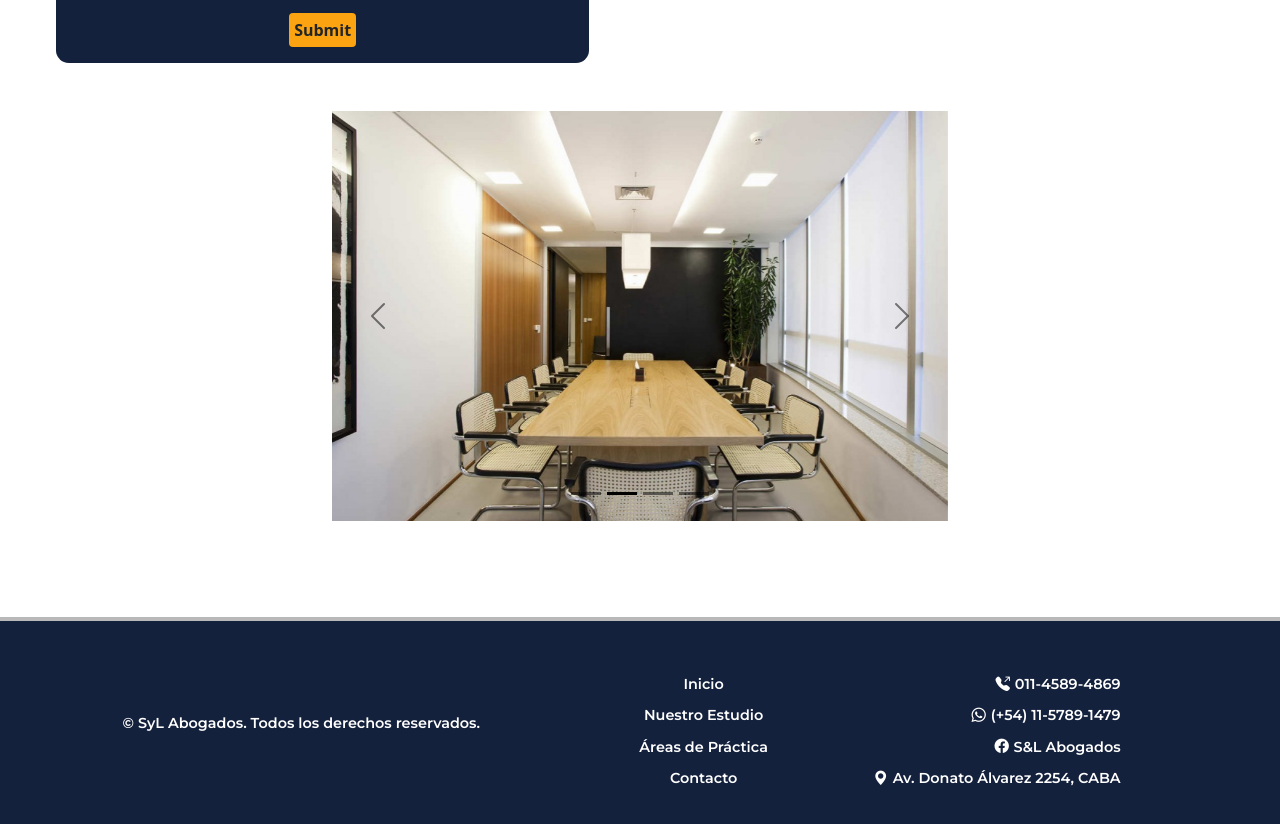
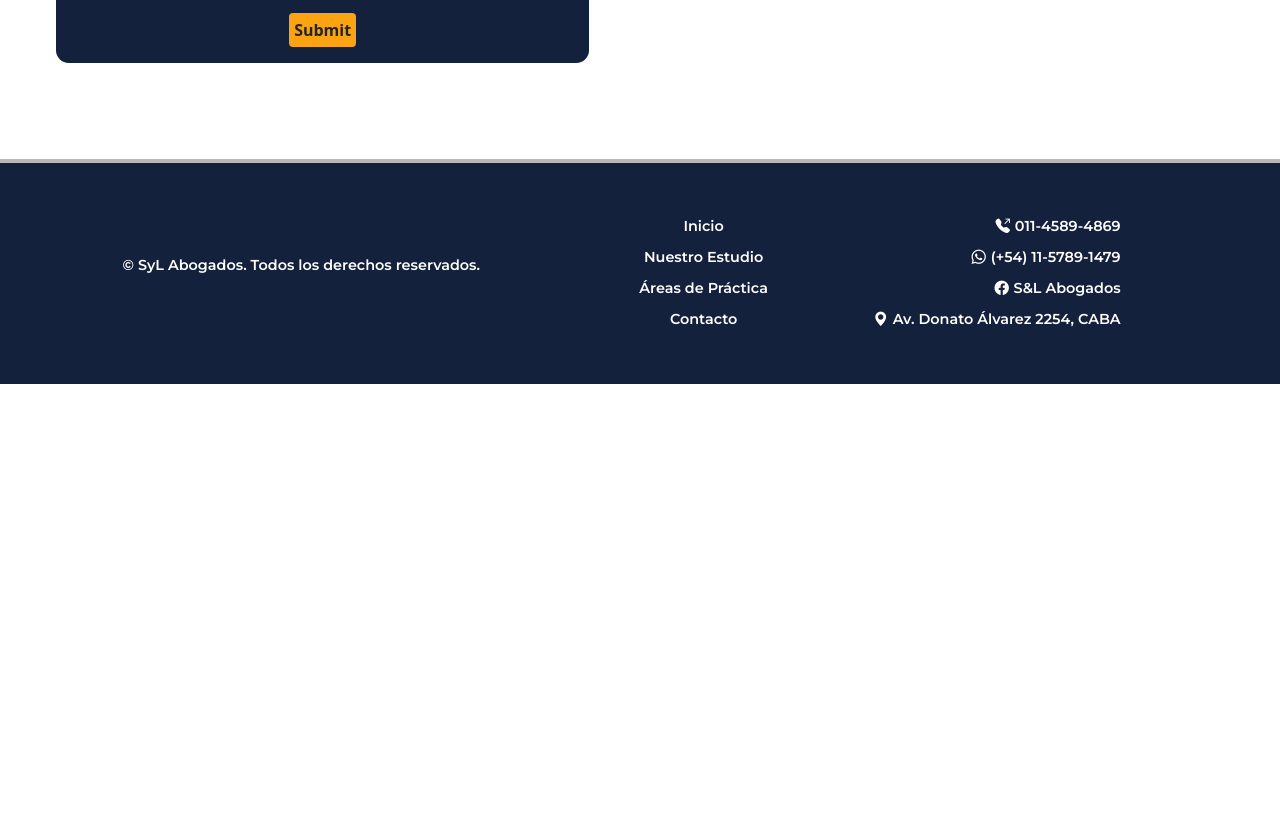
Before and after one commit to NicoScarafia/sylabogados, a website: page index.html in a window 1280 px wide. Shown: the part 4144-4968 px from the top of the page. After the commit the page ends 4528 px from the top, so only its background shows below. Drawn offline with nearby package versions, Linux system fonts and the light colour scheme.

Commit message:
Eliminé el carousel de Bootstrap que puse para el desafío anterior

```diff
--- a/index.html
+++ b/index.html
@@ -239,40 +239,6 @@
       </div>
     </section>
 
-    <!-- carousel-bootstrap -->
-    <div class="container w-50">
-      <div id="carouselExampleIndicators" class="carousel justify-content-center carousel-dark slide" data-bs-ride="carousel">
-        <div class="carousel-indicators">
-          <button type="button" data-bs-target="#carouselExampleIndicators" data-bs-slide-to="0" class="active" aria-current="true" aria-label="Slide 1"></button>
-          <button type="button" data-bs-target="#carouselExampleIndicators" data-bs-slide-to="1" aria-label="Slide 2"></button>
-          <button type="button" data-bs-target="#carouselExampleIndicators" data-bs-slide-to="2" aria-label="Slide 3"></button>
-          <button type="button" data-bs-target="#carouselExampleIndicators" data-bs-slide-to="3" aria-label="Slide 4"></button>
-        </div>
-        <div class="carousel-inner">
-          <div class="carousel-item active">
-            <img src="assets/img/carousel-js/carousel1.jpg" class="d-block w-100" alt="S&L Abogados mesa de entrada">
-          </div>
-          <div class="carousel-item">
-            <img src="assets/img/carousel-js/carousel2.jpg" class="d-block w-100" alt="S&L Abogados segunda sala de reuniones">
-          </div>
-          <div class="carousel-item">
-            <img src="assets/img/carousel-js/carousel3.jpg" class="d-block w-100" alt="S&L Abogados tercera sala de reuniones">
-          </div>
-          <div class="carousel-item">
-            <img src="assets/img/carousel-js/carousel4.jpg" class="d-block w-100" alt="S&L Abogados cuarta sala de reuniones">
-          </div>
-        </div>
-        <button class="carousel-control-prev" type="button" data-bs-target="#carouselExampleIndicators" data-bs-slide="prev">
-          <span class="carousel-control-prev-icon" aria-hidden="true"></span>
-          <span class="visually-hidden">Previous</span>
-        </button>
-        <button class="carousel-control-next" type="button" data-bs-target="#carouselExampleIndicators" data-bs-slide="next">
-          <span class="carousel-control-next-icon" aria-hidden="true"></span>
-          <span class="visually-hidden">Next</span>
-        </button>
-      </div>
-    </div>
-
   </main>
 
   <!------FOOTER------->
```
